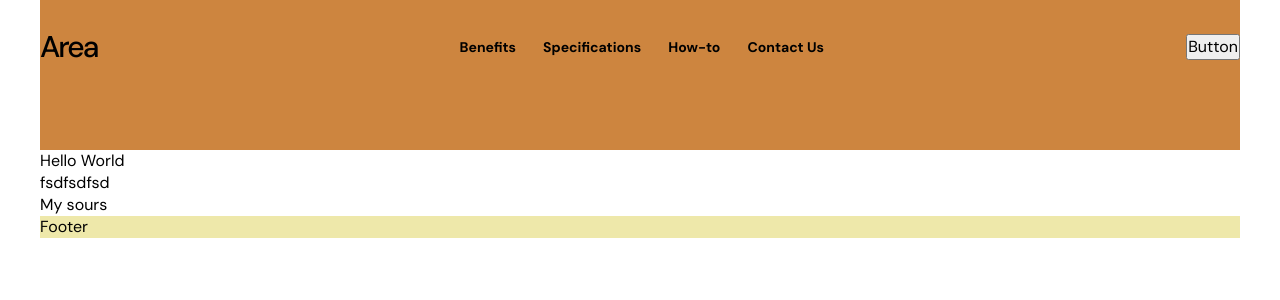
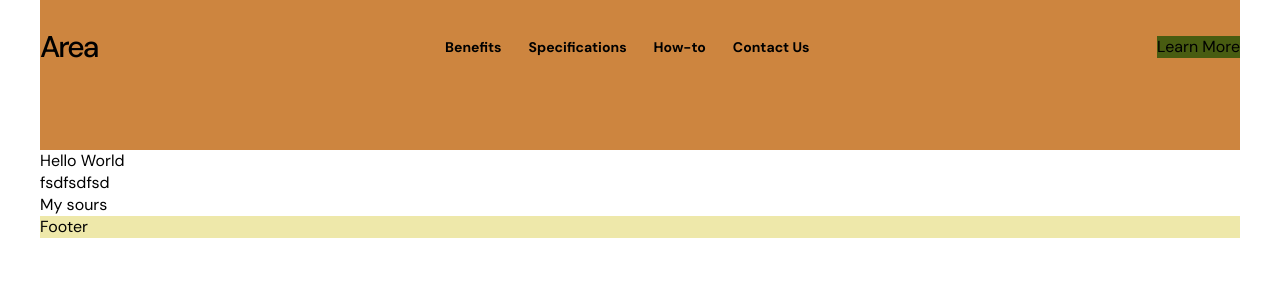
Before and after one commit to ministrov/landing-area-next-ts, a Next.js app: page / in a window 1280 px wide. Shown: the top 300 px of the page. Built offline with nearby package versions, Linux system fonts and the light colour scheme.

Commit message:
feat: create basic markup structure for button

```diff
--- /dev/null
+++ b/components/burtton/Button.module.css
@@ -0,0 +1,3 @@
+.button {
+  background-color: var(--color-04);
+}
--- /dev/null
+++ b/components/burtton/Button.tsx
@@ -0,0 +1,8 @@
+import Link from 'next/link';
+import styles from "./Button.module.css";
+
+export const Button = () => {
+  return (
+    <Link href={'#'} className={styles.button}>Learn More</Link>
+  )
+}
--- a/layouts/header/Header.tsx
+++ b/layouts/header/Header.tsx
@@ -1,5 +1,6 @@
 import Link from 'next/link';
 import { NavGroup } from '@/components/navGroup/NavGroup';
+import { Button } from '@/components/burtton/Button';
 import styles from "./Header.module.css";
 
 export const Header = () => {
@@ -13,7 +14,7 @@ export const Header = () => {
         <NavGroup />
       </nav>
 
-      <button>Button</button>
+      <Button />
     </header>
   )
 }
```
